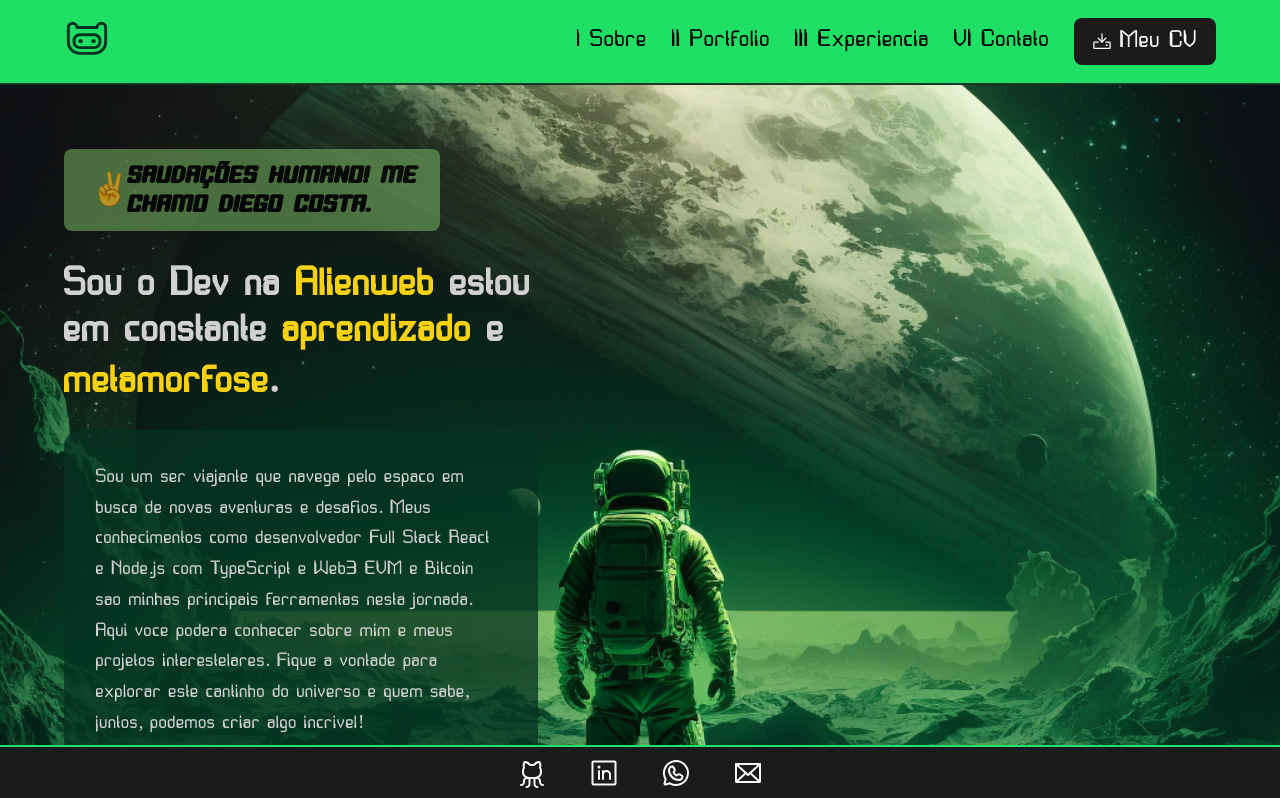
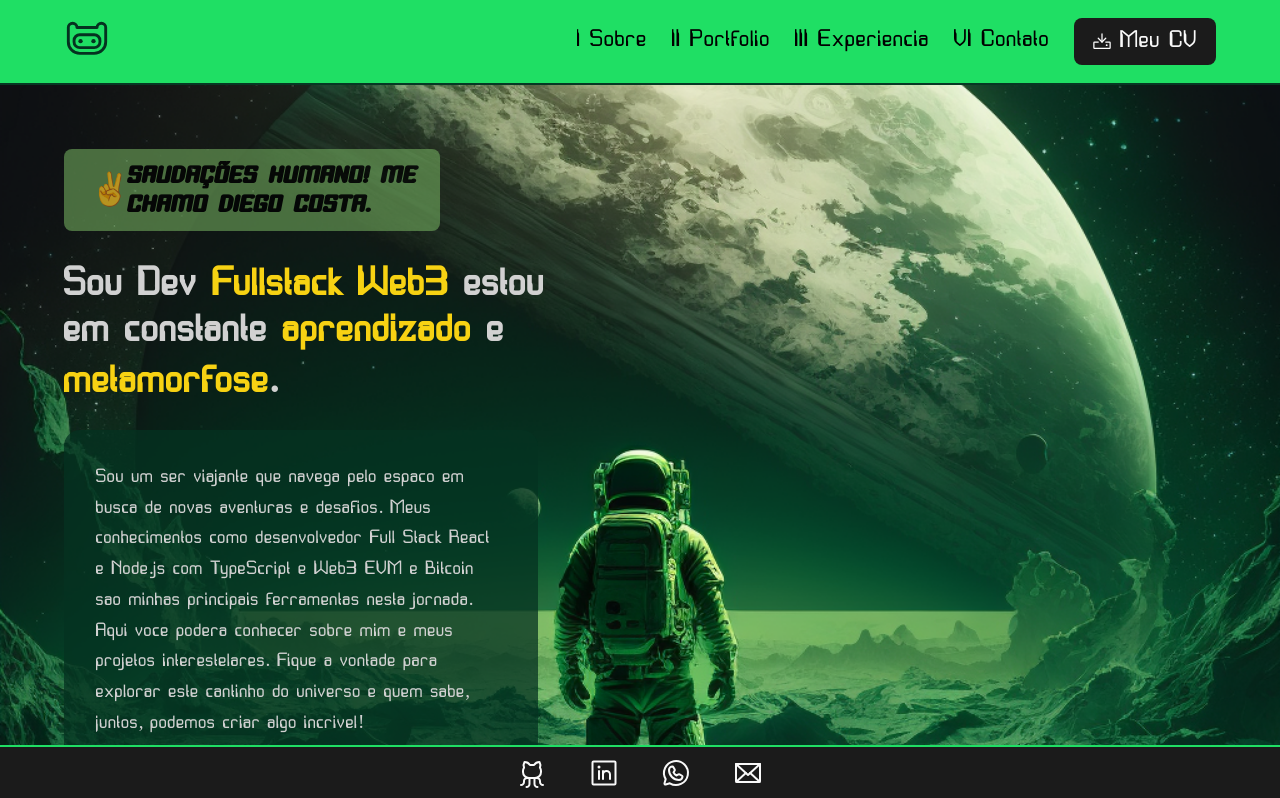
Before and after one commit to costaadiego1989/alienweb, a React (Vite) app: page / in a window 1280 px wide. Shown: the top 798 px of the page. Built offline with nearby package versions, Linux system fonts and the light colour scheme; the HTML template or start-up script is replaced by a standard one.

Commit message:
refactor: mini about me

```diff
--- a/src/components/Banner/index.tsx
+++ b/src/components/Banner/index.tsx
@@ -43,7 +43,7 @@ export const Header: React.FC = () => {
       </WelcomeContainer>
 
       <BannerTitle>
-        Sou o Dev na <BannerTitleContrast>Alienweb</BannerTitleContrast>{" "}
+        Sou Dev <BannerTitleContrast>Fullstack Web3</BannerTitleContrast>{" "}
         estou em constante <BannerTitleContrast>aprendizado</BannerTitleContrast>{" "}
         e <BannerTitleContrast>metamorfose</BannerTitleContrast>.
       </BannerTitle>
```
